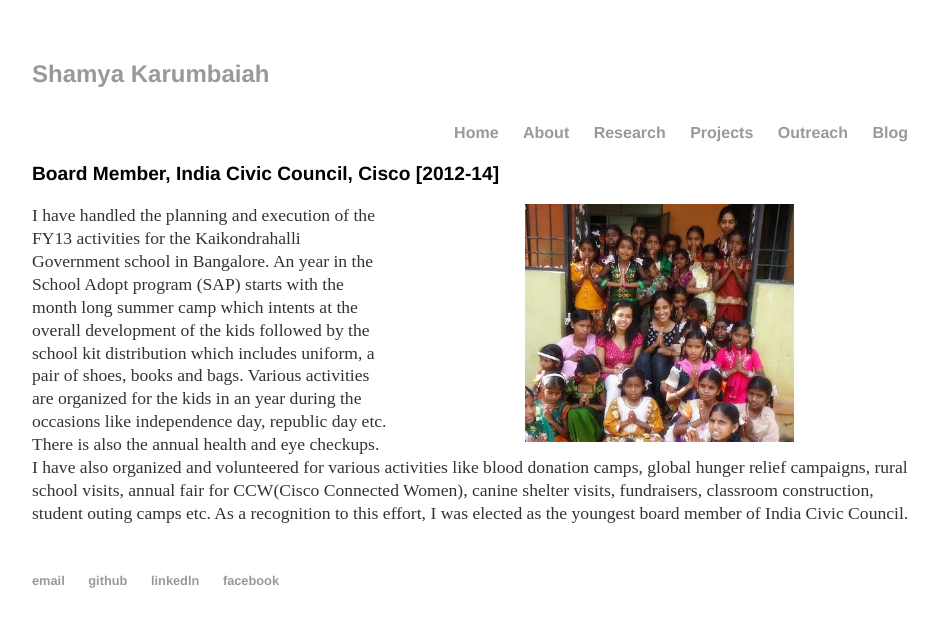
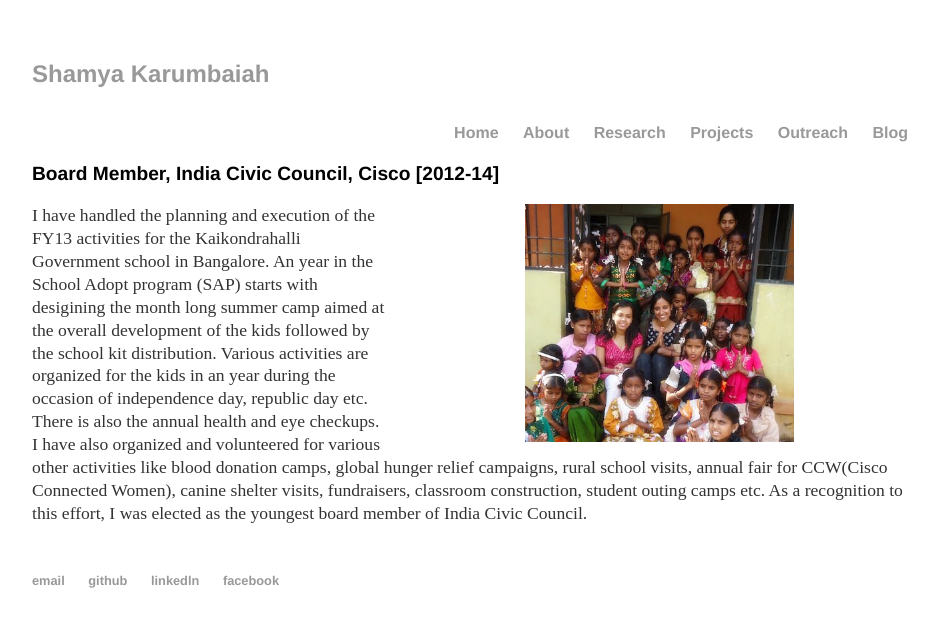
Before and after one commit to Shamya/shamyatest.github.io, a Jekyll site: the page built from outreach/index.html, in a window 1280 px wide. Shown: the top 627 px of the page, without its empty margins (160-1098 px from the left). Built offline with Jekyll 4.4.1, drawn with Linux system fonts in a browser that asks for light colours.

Commit message:
Update index.html

```diff
--- a/outreach/index.html
+++ b/outreach/index.html
@@ -6,9 +6,10 @@ title: Outreach
 	<br>
   <h3>Board Member, India Civic Council, Cisco [2012-14]</h3>
   <img src="/images/outreach.jpg" align="right" height="30%" width="30%" hspace="15%"></imag>
-	<p>
-	I have handled the planning and execution of the FY13 activities for the Kaikondrahalli Government school in Bangalore. An year in the School Adopt program (SAP) starts with the month long summer camp which intents at the overall development of the kids followed by the school kit distribution which includes uniform, a pair of shoes, books and bags. Various activities are organized for the kids in an year during the  occasions like independence day, republic day etc. There is also the annual health and eye checkups. <br>
-    I have also organized and volunteered for various activities like blood donation camps, global hunger relief campaigns, rural school visits, annual fair for CCW(Cisco Connected Women), canine shelter visits, fundraisers, classroom construction, student outing camps etc. As a recognition to this effort, I was elected as the youngest board member of India Civic Council.
+  <p>
+	I have handled the planning and execution of the FY13 activities for the Kaikondrahalli Government school in Bangalore. An year in the School Adopt program (SAP) starts with desigining the month long summer camp aimed at the overall development of the kids followed by the school kit distribution. Various activities are organized for the kids in an year during the  occasion of independence day, republic day etc. There is also the annual health and eye checkups.
+	<br>
+    	I have also organized and volunteered for various other activities like blood donation camps, global hunger relief campaigns, rural school visits, annual fair for CCW(Cisco Connected Women), canine shelter visits, fundraisers, classroom construction, student outing camps etc. As a recognition to this effort, I was elected as the youngest board member of India Civic Council.
   </p>
 
 </div><!-- /.blurb -->
```
